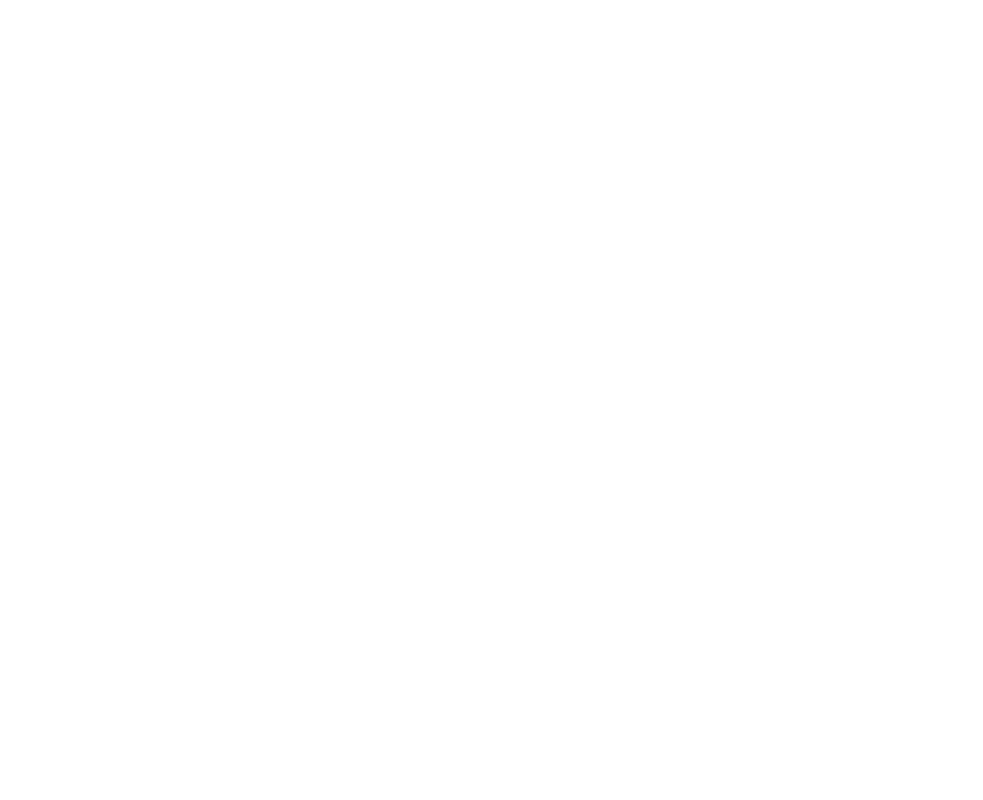
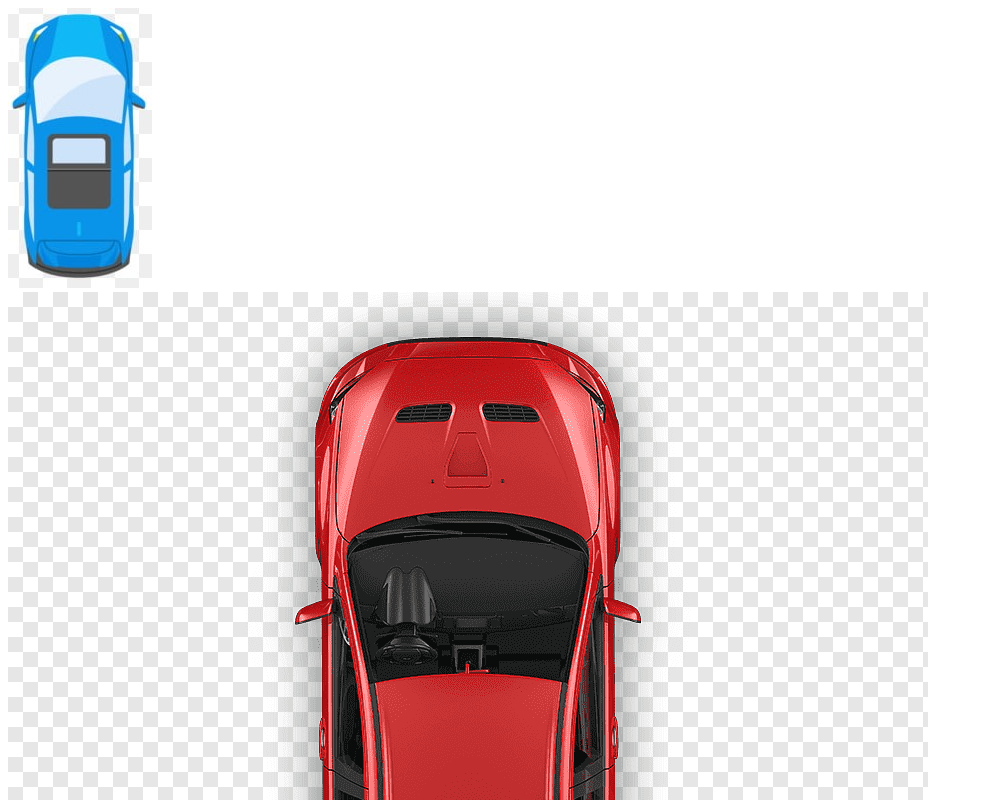
Before and after one commit to AspireSubash/Advanced-JS, a plain HTML site: page CarGame/index.html in a window 1280 px wide. Shown: the top 800 px of the page, without its empty margins (0-983 px from the left). Drawn offline with Linux system fonts and the light colour scheme.

Commit message:
Car Game Image

```diff
--- a/CarGame/index.html
+++ b/CarGame/index.html
@@ -7,6 +7,16 @@
     <link rel="stylesheet" href="style.css" />
   </head>
   <body>
+    <div>
+      <div id="game">
+        <div id="bluecar">
+          <img src="bluecar.jpg" alt="bluecar" />
+        </div>
+        <div id="redcar">
+          <img src="redcar.png" alt="RedCar" />
+        </div>
+      </div>
+    </div>
     <script src="script.js"></script>
   </body>
 </html>
```
Also changed, not shown: CarGame/bluecar.jpg (added), CarGame/redcar.png (added).
